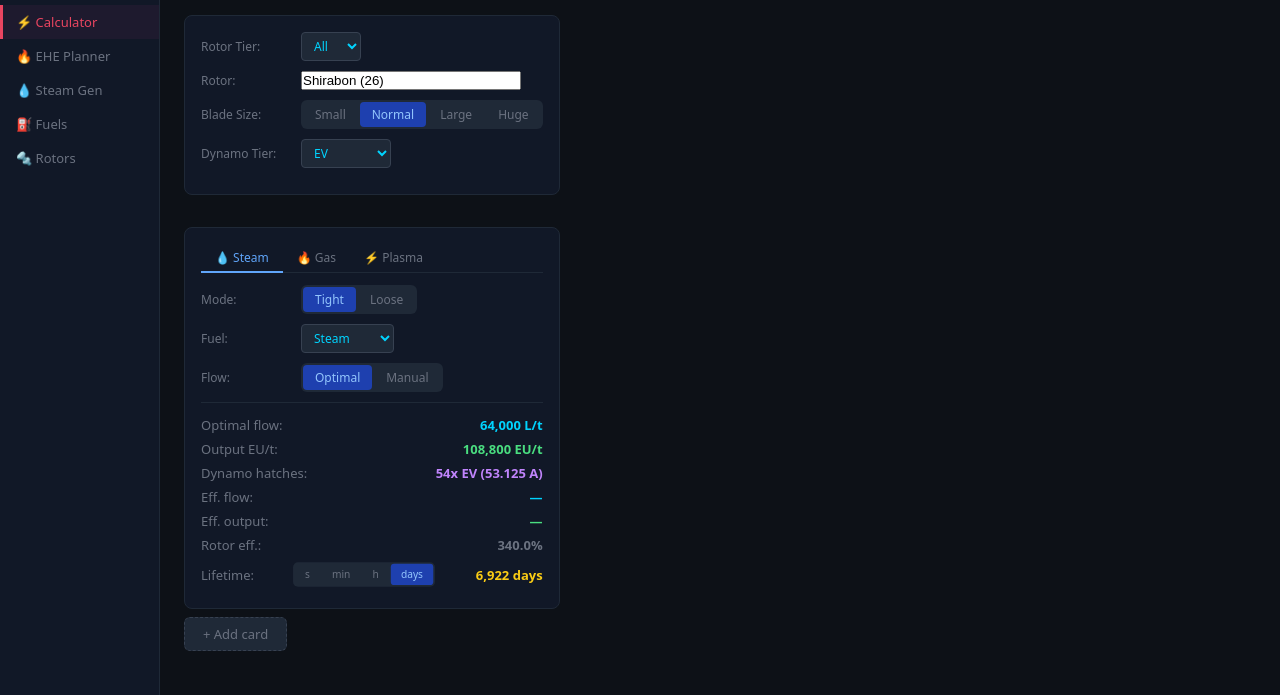
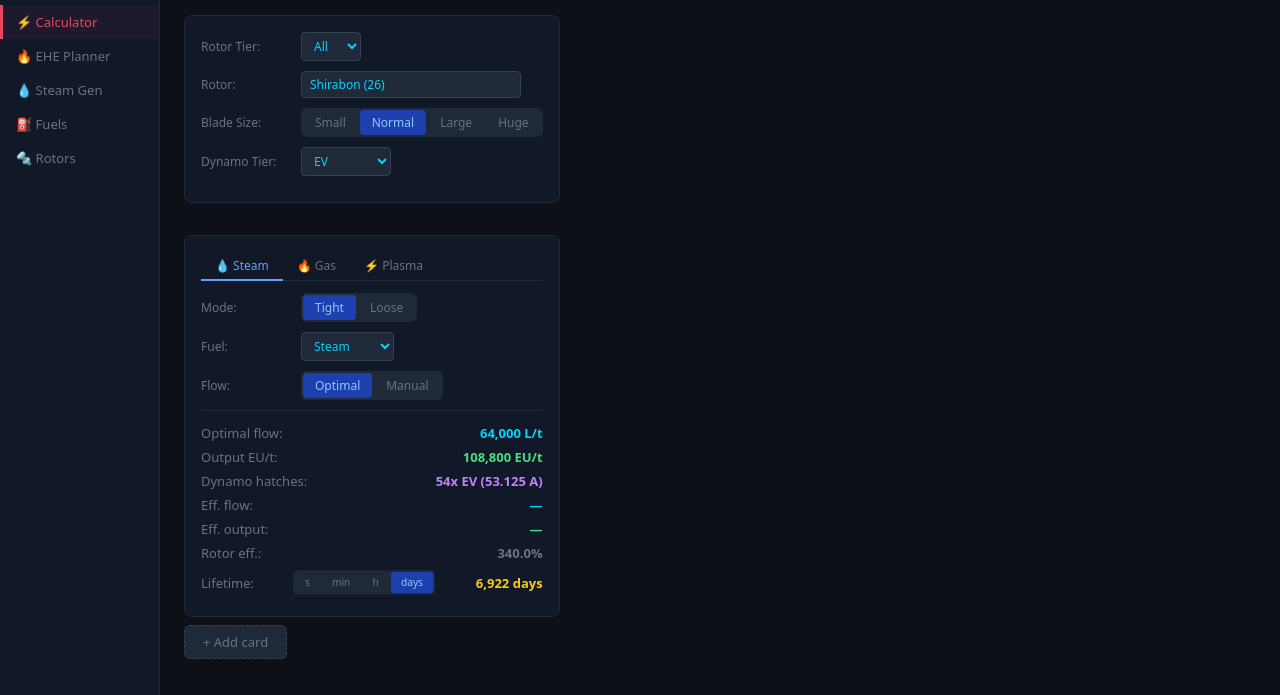
Before and after one commit to Eldrinn-Elantey/GTNH-Large-Turbine-Calculator, a plain HTML site: page web/index.html in a window 1280 px wide. Shown: the part 105-800 px from the top of the page. Drawn offline with Linux system fonts and the light colour scheme.

Commit message:
fix: apply select styles to rotor search input

```diff
--- a/web/css/components.css
+++ b/web/css/components.css
@@ -72,7 +72,7 @@
 }
 
 /* Select / dropdown */
-select {
+select, input[list] {
   background: #1f2937;
   color: var(--cyan);
   border: 1px solid #374151;
@@ -85,7 +85,7 @@ select {
   max-width: 240px;
 }
 
-select:focus { border-color: #4b5563; }
+select:focus, input[list]:focus { border-color: #4b5563; }
 
 /* Text input */
 input[type="number"], input[type="text"] {
```
